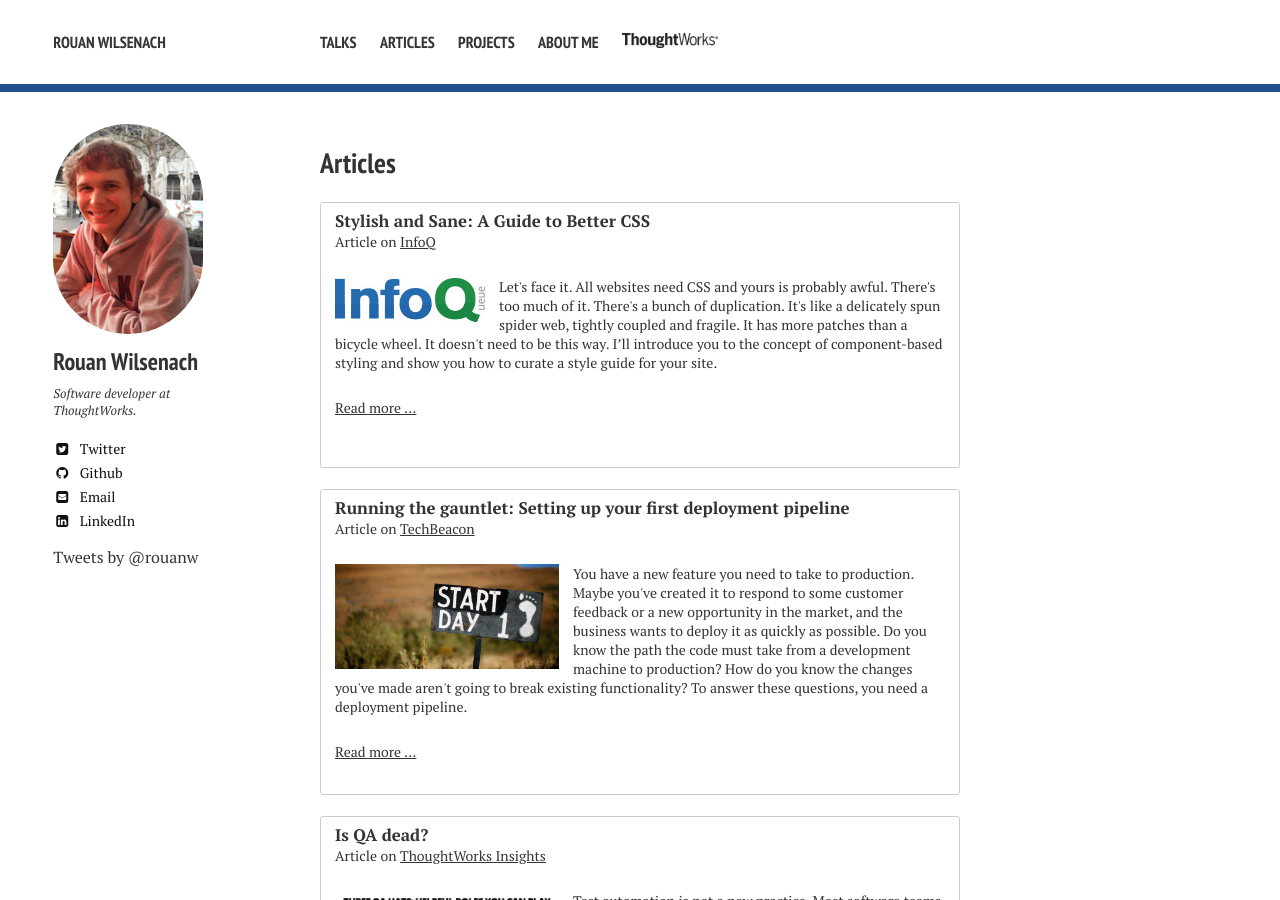
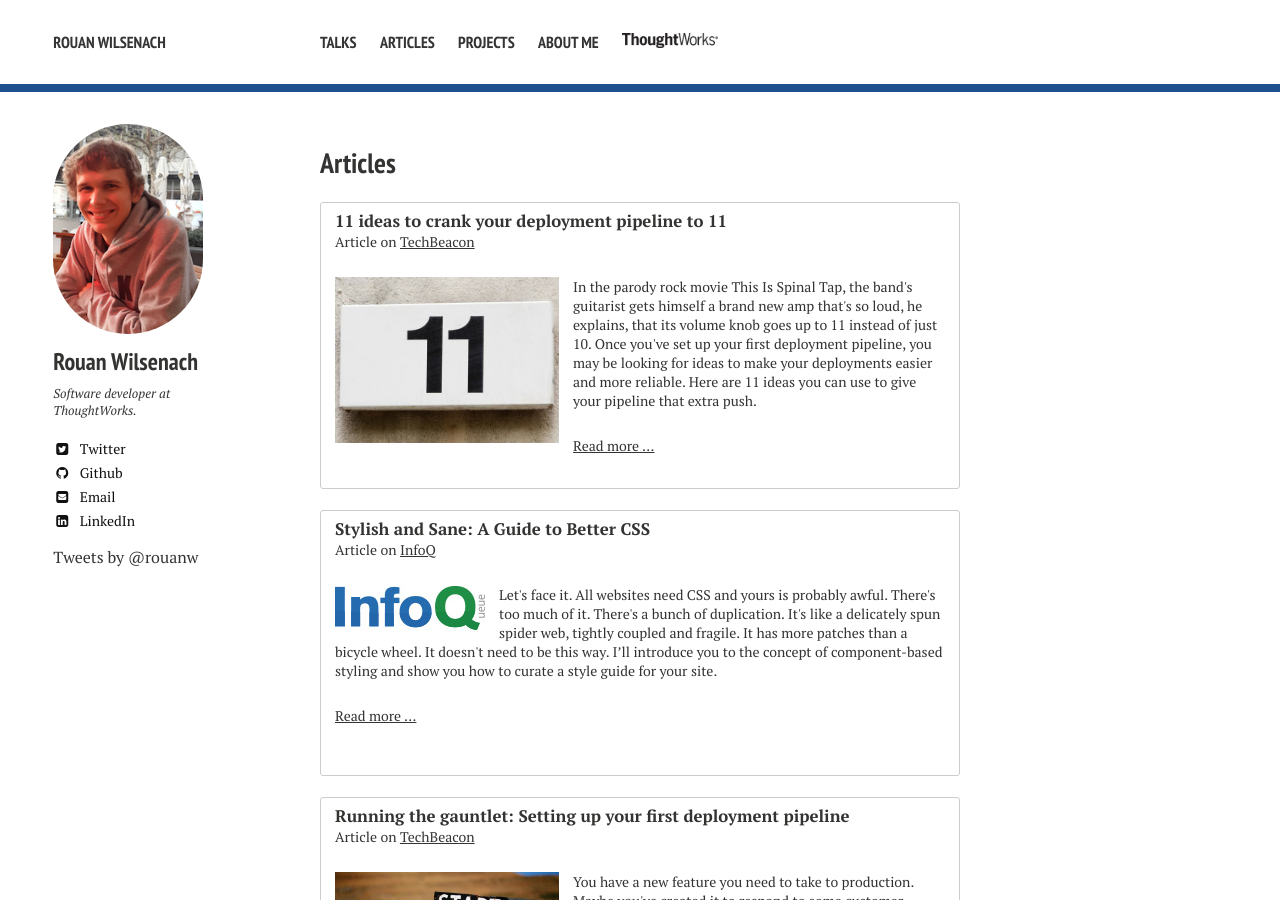
Before and after one commit to rouanw/rouanw.github.io, a Jekyll site: the page built from publications/index.md, in a window 1280 px wide and 900 px high. Built offline with Jekyll 4.4.1, drawn with Linux system fonts in a browser that asks for light colours; nearby versions of some CDN libraries; some web fonts are replaced; comment, search, counter and statistics services are not loaded.

Commit message:
added article on turning pipeline up to 11

```diff
--- a/publications/index.md
+++ b/publications/index.md
@@ -6,6 +6,8 @@ share: false
 ---
 
 ## Articles
+
+{% include _promo.html title="11 ideas to crank your deployment pipeline to 11" type="Article on" publication="TechBeacon" url="http://techbeacon.com/11-ideas-crank-your-deployment-pipeline-11" imageUrl="images/11.png" description="In the parody rock movie This Is Spinal Tap, the band's guitarist gets himself a brand new amp that's so loud, he explains, that its volume knob goes up to 11 instead of just 10. Once you've set up your first deployment pipeline, you may be looking for ideas to make your deployments easier and more reliable. Here are 11 ideas you can use to give your pipeline that extra push." %}
 
 {% include _promo.html title="Stylish and Sane: A Guide to Better CSS" type="Article on" publication="InfoQ" url="http://www.infoq.com/articles/guide-to-better-css" imageUrl="images/infoq.jpg" description="Let's face it. All websites need CSS and yours is probably awful. There's too much of it. There's a bunch of duplication. It's like a delicately spun spider web, tightly coupled and fragile. It has more patches than a bicycle wheel. It doesn't need to be this way. I’ll introduce you to the concept of component-based styling and show you how to curate a style guide for your site." %}
 
```
Also changed, not shown: images/11.png (added).
